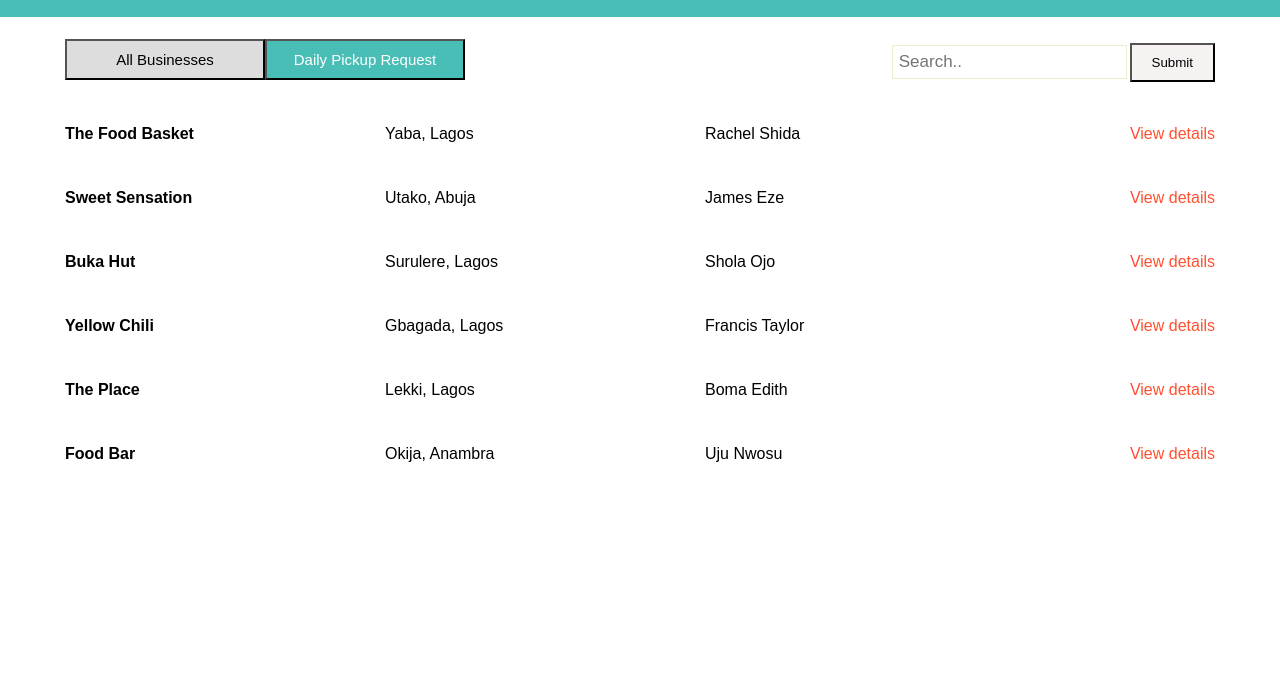
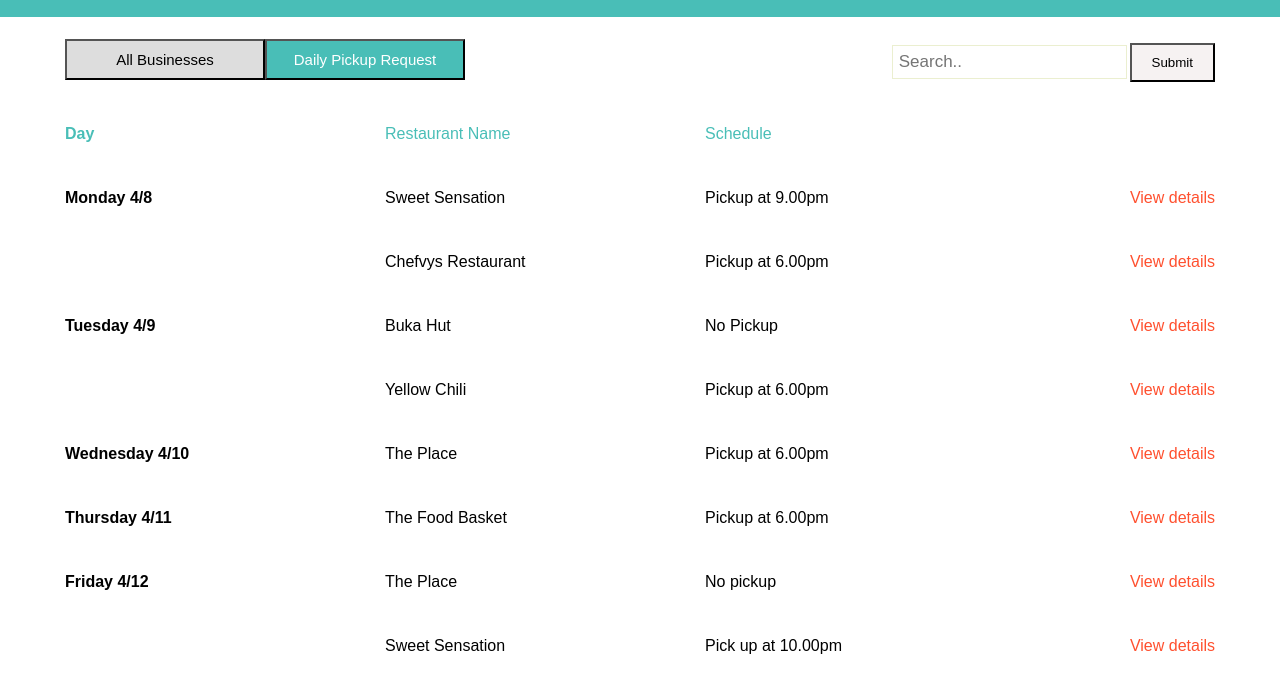
Before and after one commit to estheragbaje/build1replate, a plain HTML site: page pickup-request.html in a window 1280 px wide. Shown: the part 98-790 px from the top of the page. Drawn offline with Linux system fonts and the light colour scheme.

Commit message:
Pickup request page completed

```diff
--- a/less/business-list.less
+++ b/less/business-list.less
@@ -2,6 +2,11 @@
   .flex();
   .marginTop(2);
   .marginBottom(4);
+
+  @media @mobile {
+    display: flex;
+    flex-direction: column-reverse;
+  }
 
   h2 {
     font-size: @headline-mid;
@@ -17,6 +22,10 @@
     margin-top: 8px;
     font-size: 17px;
     border: 0.1rem solid @cream;
+
+    @media @mobile {
+      .marginTop(0);
+    }
   }
 
   div[role="tablist"] {
@@ -36,10 +45,26 @@
       }
     }
   }
-  form [type="submit"] {
-    background-color: @light-grey;
-    .paddingY(1);
-    .paddingX(2);
+
+  form {
+    @media @mobile {
+      width: 100%;
+      display: flex;
+      .marginBottom(2);
+    }
+
+    [type="text"] {
+      @media @mobile {
+        width: 100%;
+        .paddingY(1.2);
+      }
+    }
+
+    [type="submit"] {
+      background-color: @light-grey;
+      .paddingY(1);
+      .paddingX(2);
+    }
   }
 }
 
@@ -49,12 +74,15 @@
     .marginTop(4);
     .marginBottom(1);
     .flex();
+    &:first-child {
+      color: @green;
+    }
 
     .restaurant-name {
       font-family: @text-font-family;
       font-weight: bold;
       max-width: 32rem;
-      width: 100%;
+      width: 80%;
     }
 
     .restaurant-data {
--- a/pickup-request.html
+++ b/pickup-request.html
@@ -44,52 +44,77 @@
         <div class="tab-content" id="restaurant" role="tabpanel">
           <div class="details-container">
             <div class="restaurant-detail">
-              <h3 class="restaurant-name">The Food Basket</h3>
-              <p class="restaurant-data">Yaba, Lagos</p>
-              <p class="restaurant-data">Rachel Shida</p>
+              <h3 class="restaurant-name">Day</h3>
+              <p class="restaurant-data">Restaurant Name</p>
+              <p class="restaurant-data">Schedule</p>
+              <div class="action">
+                <button></button>
+              </div>
+            </div>
+
+            <div class="restaurant-detail">
+              <h3 class="restaurant-name">Monday 4/8</h3>
+              <p class="restaurant-data">Sweet Sensation</p>
+              <p class="restaurant-data">Pickup at 9.00pm</p>
               <div class="action">
                 <button>View details</button>
               </div>
             </div>
 
             <div class="restaurant-detail">
-              <h3 class="restaurant-name">Sweet Sensation</h3>
-              <p class="restaurant-data">Utako, Abuja</p>
-              <p class="restaurant-data">James Eze</p>
+              <h3 class="restaurant-name"></h3>
+              <p class="restaurant-data">Chefvys Restaurant</p>
+              <p class="restaurant-data">Pickup at 6.00pm</p>
               <div class="action">
                 <button>View details</button>
               </div>
             </div>
 
             <div class="restaurant-detail">
-              <h3 class="restaurant-name">Buka Hut</h3>
-              <p class="restaurant-data">Surulere, Lagos</p>
-              <p class="restaurant-data">Shola Ojo</p>
+              <h3 class="restaurant-name">Tuesday 4/9</h3>
+              <p class="restaurant-data">Buka Hut</p>
+              <p class="restaurant-data">No Pickup</p>
               <div class="action">
                 <button>View details</button>
               </div>
             </div>
 
             <div class="restaurant-detail">
-              <h3 class="restaurant-name">Yellow Chili</h3>
-              <p class="restaurant-data">Gbagada, Lagos</p>
-              <p class="restaurant-data">Francis Taylor</p>
+              <h3 class="restaurant-name"></h3>
+              <p class="restaurant-data">Yellow Chili</p>
+              <p class="restaurant-data">Pickup at 6.00pm</p>
               <div class="action">
                 <button>View details</button>
               </div>
             </div>
             <div class="restaurant-detail">
-              <h3 class="restaurant-name">The Place</h3>
-              <p class="restaurant-data">Lekki, Lagos</p>
-              <p class="restaurant-data">Boma Edith</p>
+              <h3 class="restaurant-name">Wednesday 4/10</h3>
+              <p class="restaurant-data">The Place</p>
+              <p class="restaurant-data">Pickup at 6.00pm</p>
               <div class="action">
                 <button>View details</button>
               </div>
             </div>
             <div class="restaurant-detail">
-              <h3 class="restaurant-name">Food Bar</h3>
-              <p class="restaurant-data">Okija, Anambra</p>
-              <p class="restaurant-data">Uju Nwosu</p>
+              <h3 class="restaurant-name">Thursday 4/11</h3>
+              <p class="restaurant-data">The Food Basket</p>
+              <p class="restaurant-data">Pickup at 6.00pm</p>
+              <div class="action">
+                <button>View details</button>
+              </div>
+            </div>
+            <div class="restaurant-detail">
+              <h3 class="restaurant-name">Friday 4/12</h3>
+              <p class="restaurant-data">The Place</p>
+              <p class="restaurant-data">No pickup</p>
+              <div class="action">
+                <button>View details</button>
+              </div>
+            </div>
+            <div class="restaurant-detail">
+              <h3 class="restaurant-name"></h3>
+              <p class="restaurant-data">Sweet Sensation</p>
+              <p class="restaurant-data">Pick up at 10.00pm</p>
               <div class="action">
                 <button>View details</button>
               </div>
```
Also changed, not shown: business-list.html (+9 -0 lines), css/index.css.
